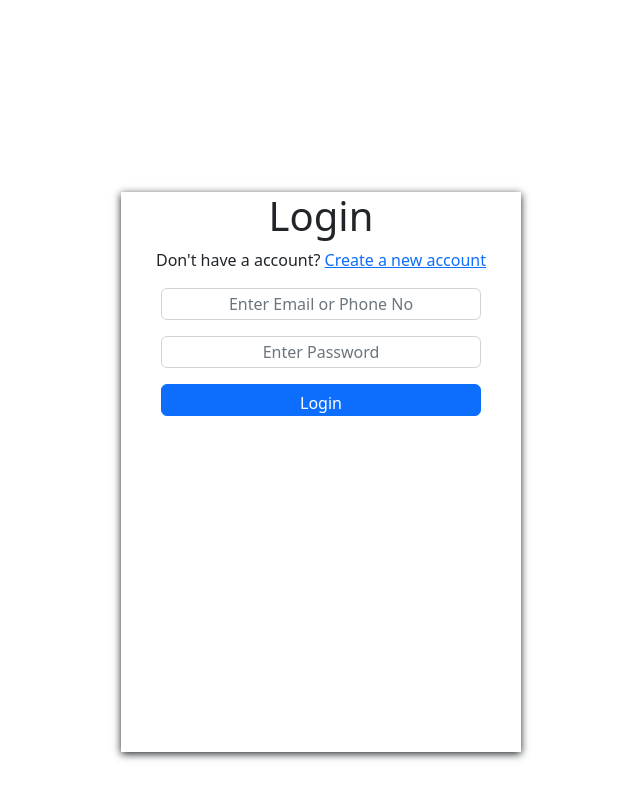
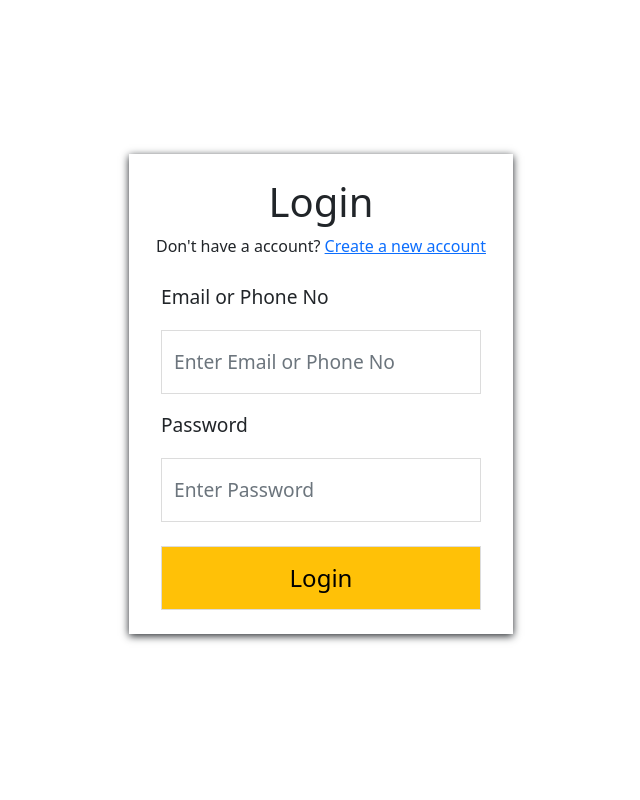
Before and after one commit to vaheedsk36/ecommerce-frontend, a React (Vite) app: page /login in a window 1280 px wide. Shown: the top 800 px of the page, without its empty margins (319-959 px from the left). Built offline with nearby package versions, Linux system fonts and the light colour scheme.

Commit message:
login-form-basic-layout

```diff
--- a/src/assets/styles/scss/login.scss
+++ b/src/assets/styles/scss/login.scss
@@ -1,31 +1,37 @@
 @import 'color-codes';
-
 @mixin login-component {
     display: grid;
-    justify-content: center;
-    height: 2rem;
-    width: 20rem;
-    margin: 1rem auto;
-    text-align: center;
+    align-items: center;
+    height: 4rem;
+    width: 25vw;
+    margin: 0 auto;
+    font-size: 1.2rem;
+    border-radius: 0;
+    border-color: gainsboro;
+    -webkit-box-shadow: none;
+    box-shadow: none;
 }
 
 .login--container {
-    margin: 15% auto;
-    height: 35rem;
-    width: 25rem;
+    margin: 12% auto;
+    height: 60vh;
+    width: 30vw;
     box-shadow: 0 0.1em 0.5em;
+    display: grid;
+    align-items: center;
 
-    .login--header{
-        text-align: center
+    .login--container-div{
+
+        .form-label, #formUsername, #formPassword, #formNumber{
+            @include login-component;
+
+        }
+         .login--btn {
+         @include login-component;
+        }
+
     }
 
-    #formUsername, #formPassword, #formNumber{
-        @include login-component;
-
-    }
-     .login--btn {
-     @include login-component;
-    }
 }
 
 .login-google { background-image: url("../../images/google.png");}
--- a/src/pages/Login/Login.tsx
+++ b/src/pages/Login/Login.tsx
@@ -41,23 +41,28 @@ const Login = () => {
 
   return (
         <div className="login--container">
-          <div className="login--header">
+          <div className="login--container-div">
+          <div className="login--header text-center mb-2">
             <h1>Login</h1>
             <label>Don't have a account? <a href="#">Create a new account</a></label>
           </div>
           <Form>
             <Form.Group controlId="formUsername">
+              <Form.Label>Email or Phone No</Form.Label>
               <Form.Control type={"email"|"tel"} placeholder="Enter Email or Phone No" />
             </Form.Group>
 
             <Form.Group controlId="formPassword">
+              <Form.Label>Password</Form.Label>
               <Form.Control type="password" placeholder="Enter Password" />
             </Form.Group>
 
-            <Button variant="primary" className='login--btn' type="button" onClick={loginHandler}>
+            <Button variant="warning" className='login--btn mt-4 fs-4' type="button" onClick={loginHandler}>
               Login
             </Button>
           </Form>
+          </div>
+
         </div>
   )
 }
```
